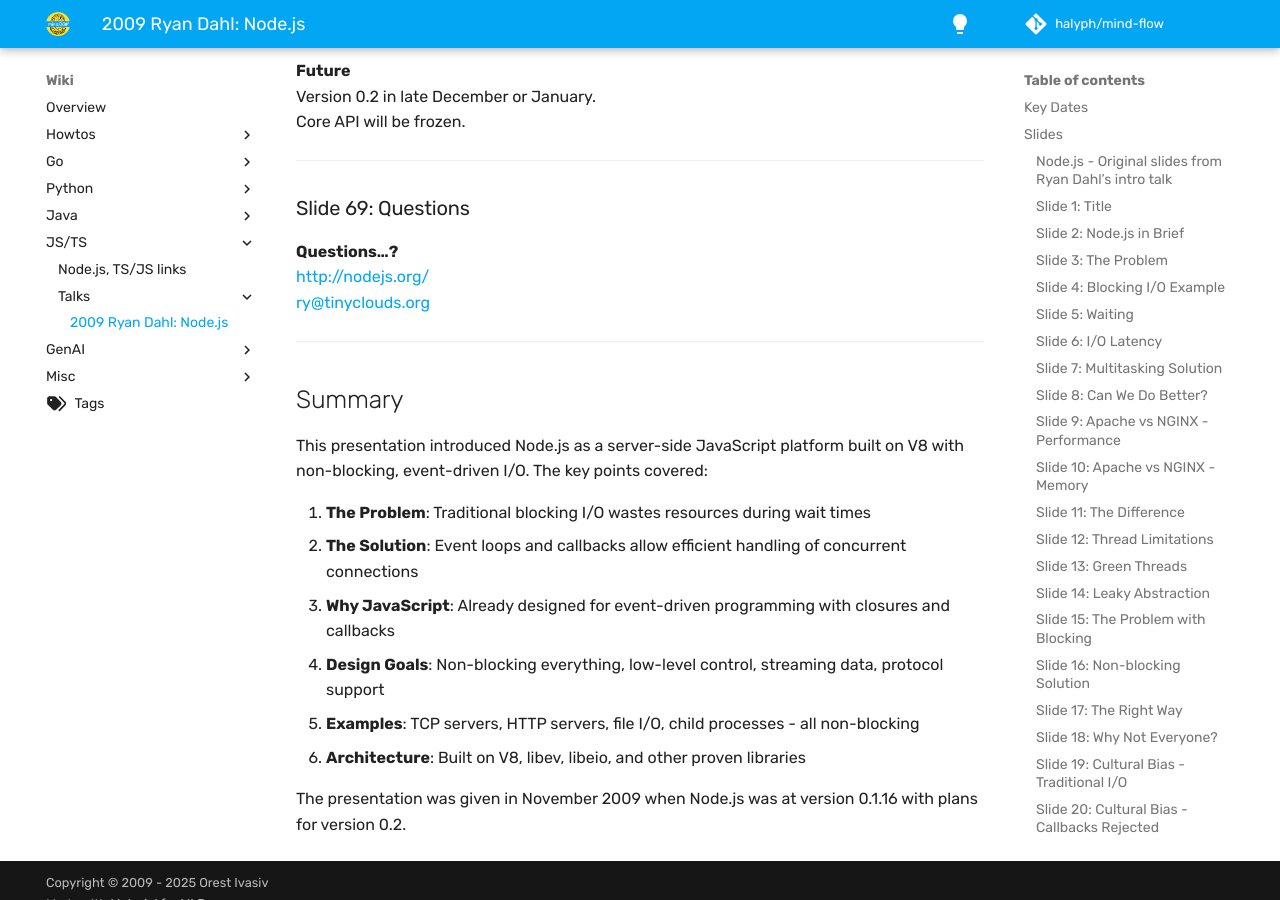
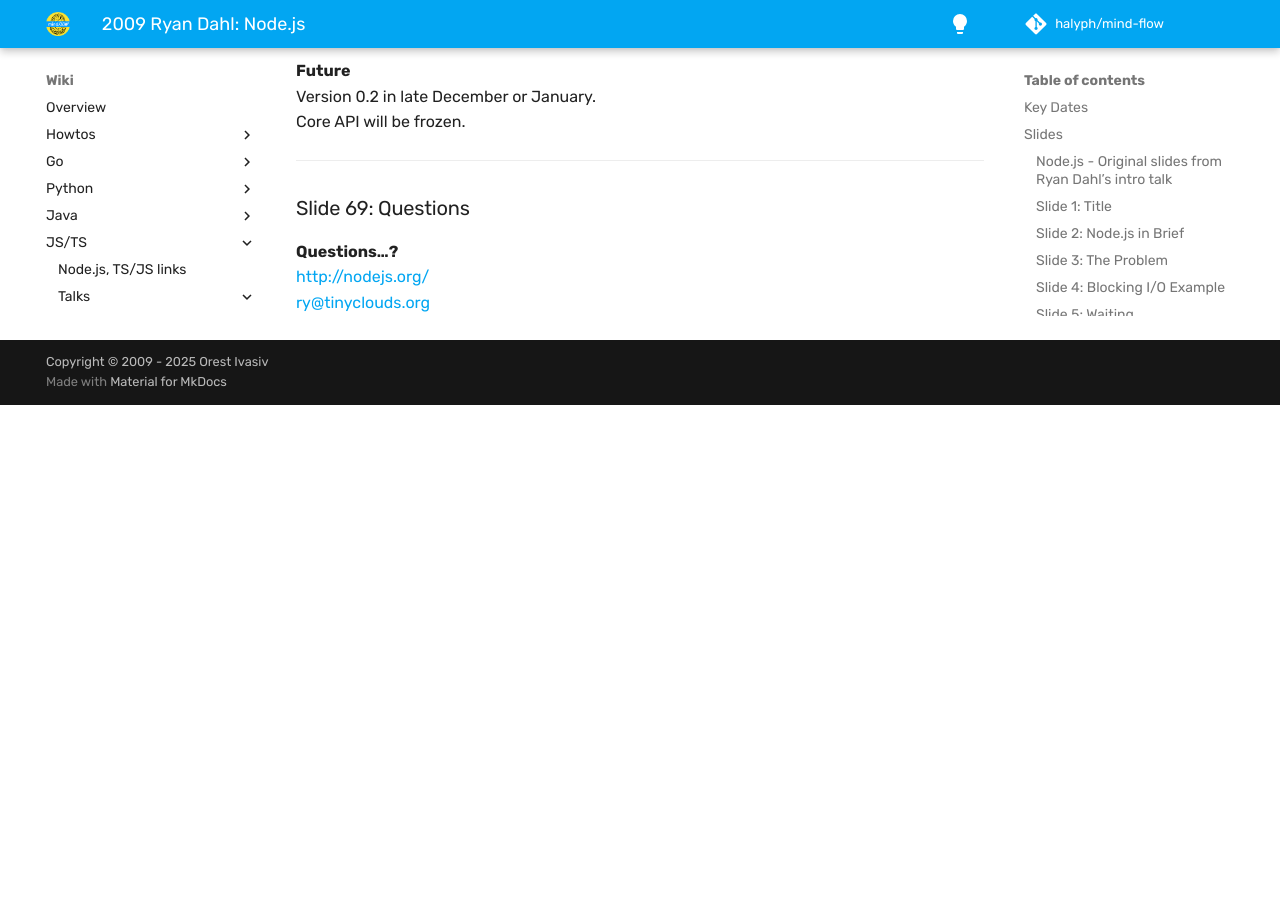
Before and after one commit to halyph/mind-flow, an MkDocs documentation site: the page built from docs/wiki/Lang-JS/talks/2009_node_js_jsconf_eu.md, in a window 1280 px wide and 900 px high, scrolled down 16598 px. Built offline with MkDocs 1.6.1 and Material for MkDocs 9.7.7, drawn with Linux system fonts in a browser that asks for light colours; some web fonts are replaced; comment, search, counter and statistics services are not loaded; after the commit the page ends 17003 px from its top, so only the background shows below that.

Commit message:
upd 2009_node_js_jsconf_eu.md

```diff
--- a/docs/wiki/Lang-JS/talks/2009_node_js_jsconf_eu.md
+++ b/docs/wiki/Lang-JS/talks/2009_node_js_jsconf_eu.md
@@ -748,17 +748,3 @@ Core API will be frozen.
 **Questions...?**
 http://nodejs.org/
 ry@tinyclouds.org
-
----
-
-## Summary
-This presentation introduced Node.js as a server-side JavaScript platform built on V8 with non-blocking, event-driven I/O. The key points covered:
-
-1. **The Problem**: Traditional blocking I/O wastes resources during wait times
-2. **The Solution**: Event loops and callbacks allow efficient handling of concurrent connections
-3. **Why JavaScript**: Already designed for event-driven programming with closures and callbacks
-4. **Design Goals**: Non-blocking everything, low-level control, streaming data, protocol support
-5. **Examples**: TCP servers, HTTP servers, file I/O, child processes - all non-blocking
-6. **Architecture**: Built on V8, libev, libeio, and other proven libraries
-
-The presentation was given in November 2009 when Node.js was at version 0.1.16 with plans for version 0.2.
```
